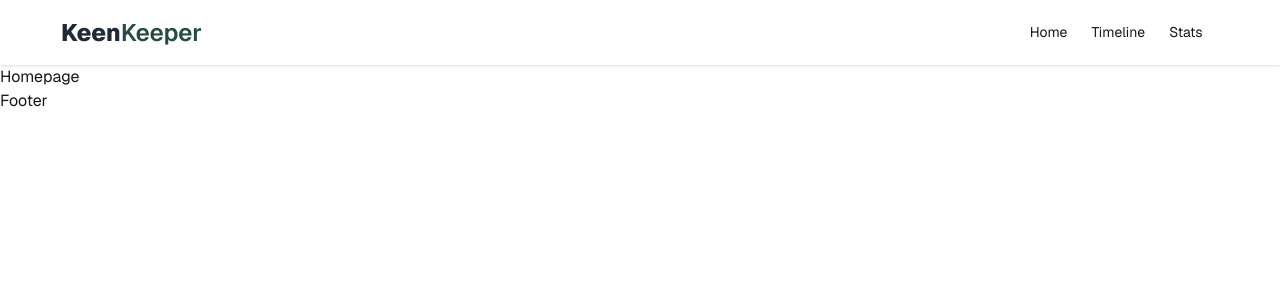
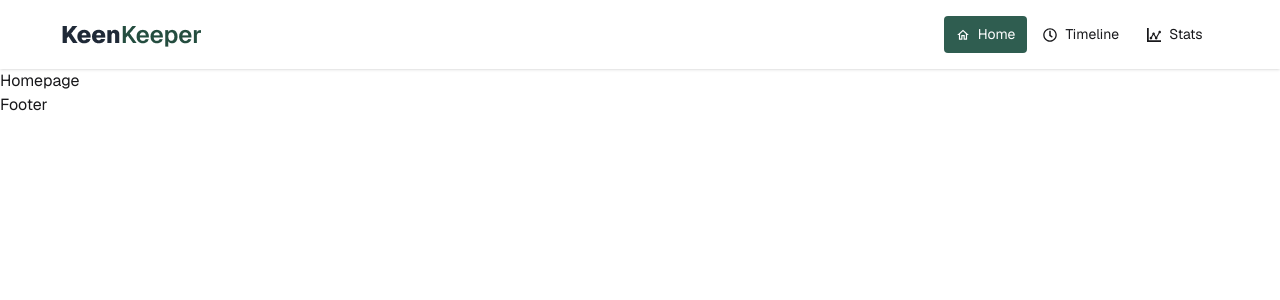
Before and after one commit to abutalha08/keen-keeper-A07, a React (Vite) app: page / in a window 1280 px wide. Shown: the top 300 px of the page. Built offline with nearby package versions, Linux system fonts and the light colour scheme.

Commit message:
Navbar completed with responsiveness

```diff
--- a/src/components/Navbar/Navbar.jsx
+++ b/src/components/Navbar/Navbar.jsx
@@ -1,22 +1,58 @@
-import React from 'react';
+import React, { useState } from 'react';
 import logoImg from "../../assets/logo.png"
+import { NavLink } from 'react-router';
+import { MdOutlineHome } from 'react-icons/md';
+import { FaRegClock } from 'react-icons/fa';
+import { ImStatsDots } from 'react-icons/im';
+import { FiMenu } from "react-icons/fi";
+
+const navClass = ({ isActive }) =>
+  isActive
+    ? "bg-[#2f5d50] text-white px-3 py-2 rounded flex items-center gap-2"
+    : "px-3 py-2 hover:bg-gray-100 rounded flex items-center gap-2";
 
 const Navbar = () => {
+
+  const [open, setOpen] = useState(false);
+
   return (
     <div className='bg-base-100 shadow-sm'>
-            <div className="navbar max-w-11/12 mx-auto">
-  <div className="flex-1">
+      <div className="navbar max-w-11/12 mx-auto flex items-center">
+
+
+        <div className="flex-1 flex justify-between items-center">
           <img src={logoImg} alt="logo" />
+
+          <button
+            className="btn btn-ghost lg:hidden"
+            onClick={() => setOpen(!open)}
+          >
+            <FiMenu size={22} />
+          </button>
         </div>
-  <div className="flex-none">
-    <ul className="menu menu-horizontal px-1">
-      <li><a>Home</a></li>
-      <li><a>Timeline</a></li>
-      <li><a>Stats</a></li>
 
+
+        <div className="flex-none hidden lg:block">
+          <ul className="menu menu-horizontal px-1 gap-1">
+            <li><NavLink to={"/"} className={navClass}><MdOutlineHome /> Home</NavLink></li>
+            <li><NavLink to={"/timeline"} className={navClass}><FaRegClock /> Timeline</NavLink></li>
+            <li><NavLink to={"/stats"} className={navClass}><ImStatsDots /> Stats</NavLink></li>
           </ul>
         </div>
+
       </div>
+
+
+      {open && (
+        <div className="lg:hidden px-4 pb-3">
+          <ul className="menu menu-vertical gap-1">
+            <li><NavLink to={"/"} className={navClass} onClick={() => setOpen(false)}><MdOutlineHome /> Home</NavLink></li>
+            <li><NavLink to={"/timeline"} className={navClass} onClick={() => setOpen(false)}><FaRegClock /> Timeline</NavLink></li>
+            <li><NavLink to={"/stats"} className={navClass} onClick={() => setOpen(false)}><ImStatsDots /> Stats</NavLink></li>
+          </ul>
+        </div>
+      )}
+
     </div>
   );
 };
```
Lines whose indentation alone changed are shown as unchanged.
